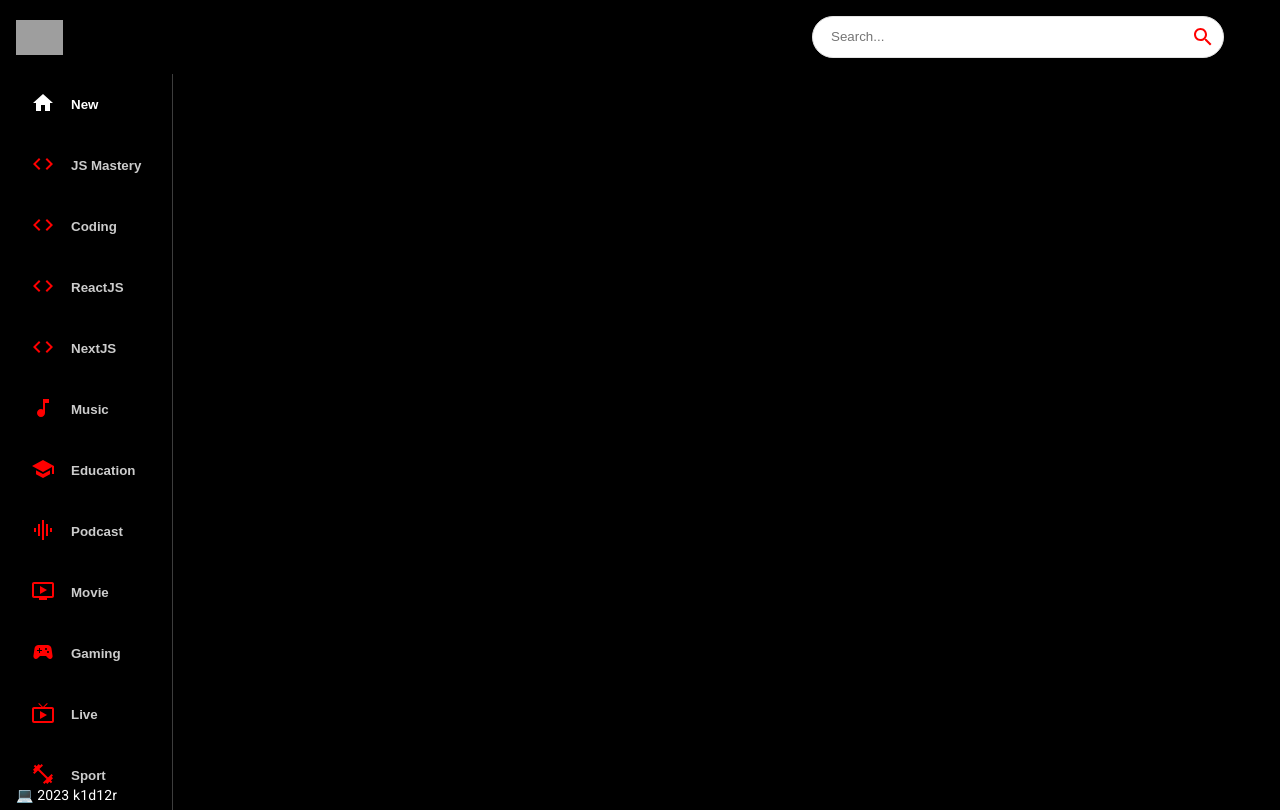
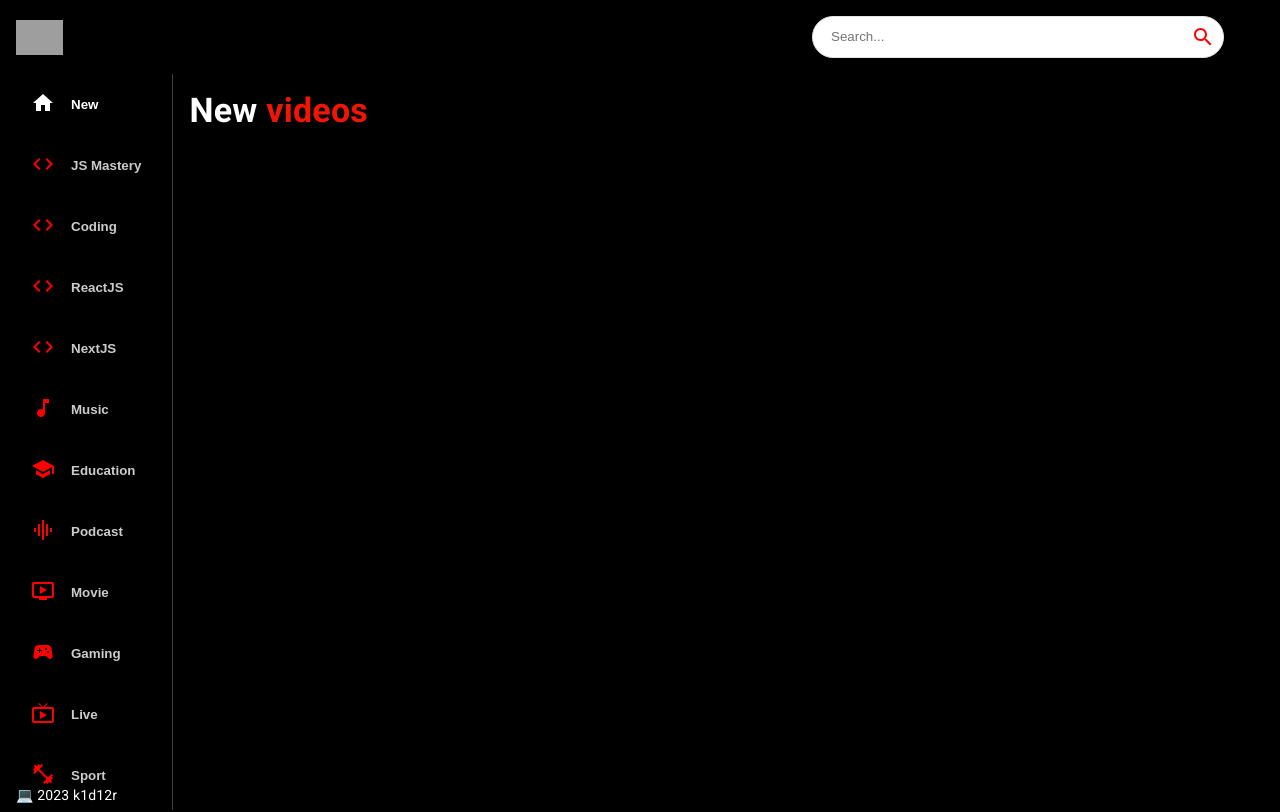
Before and after one commit to k1d12r04/youtube-app, a React (Vite) app: page / in a window 1280 px wide. Shown: the top 812 px of the page. Built offline with nearby package versions, Linux system fonts and the light colour scheme; grey boxes are pictures that could not be loaded.

Commit message:
Add static category name to feed component

```diff
--- a/src/components/Feed.jsx
+++ b/src/components/Feed.jsx
@@ -20,6 +20,12 @@
         💻 2023 k1d12r
       </Typography>
     </Box>
+
+    <Box p={2} sx={{ overflowY: 'auto', flex: 2, height: '90vh' }}>
+      <Typography variant="h4" fontWeight="bold" mb={2} sx={{ color: '#fff' }}>
+        New <span style={{ color: '#f31503' }}>videos</span>
+      </Typography>
+    </Box>
   </Stack>
 );
 
```
